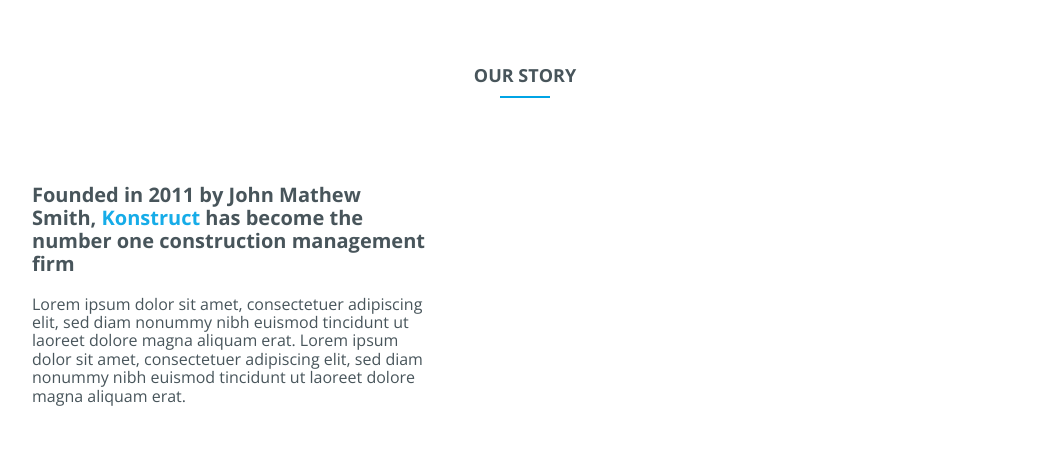
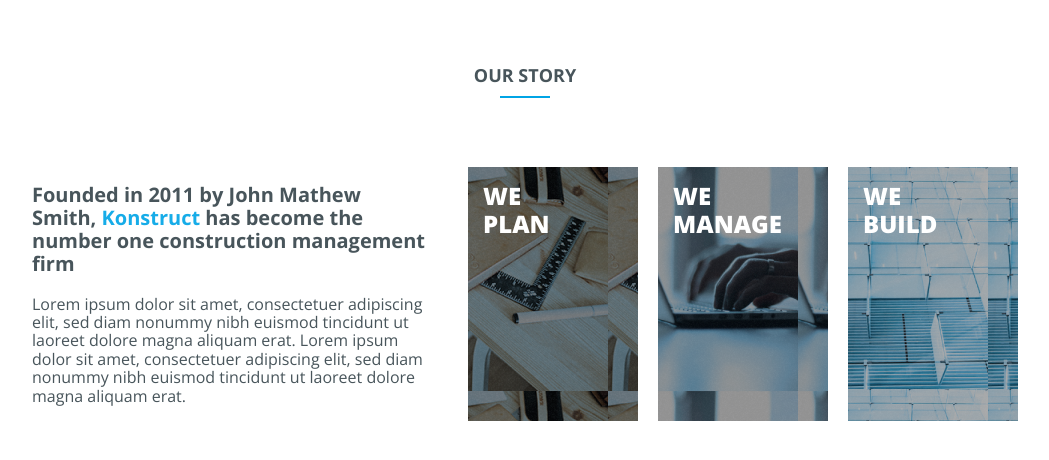
Before and after one commit to AlexeyFahrutdinov/learn_project_1, a plain HTML site: page index.html in a window 1280 px wide. Shown: the top 460 px of the page, without its empty margins (165-1214 px from the left). Drawn offline with nearby package versions, Linux system fonts and the light colour scheme; the site is published under a folder, as on GitHub Pages, so addresses that start at the root find nothing.

Commit message:
edit_path_img

```diff
--- a/style/main.css
+++ b/style/main.css
@@ -79,15 +79,15 @@ h2.title_h2::after {
 }
 
 .story_item:nth-child(1) {
-    background-image: url(/img/we_plan.png);
+    background-image: url(../img/we_plan.png);
 }
 
 .story_item:nth-child(2) {
-    background-image: url(/img/we_manage.png);
+    background-image: url(../img/we_manage.png);
 }
 
 .story_item:nth-child(3) {
-    background-image: url(/img/we_build.png);
+    background-image: url(../img/we_build.png);
     margin-right: 0;
 }
 
```
